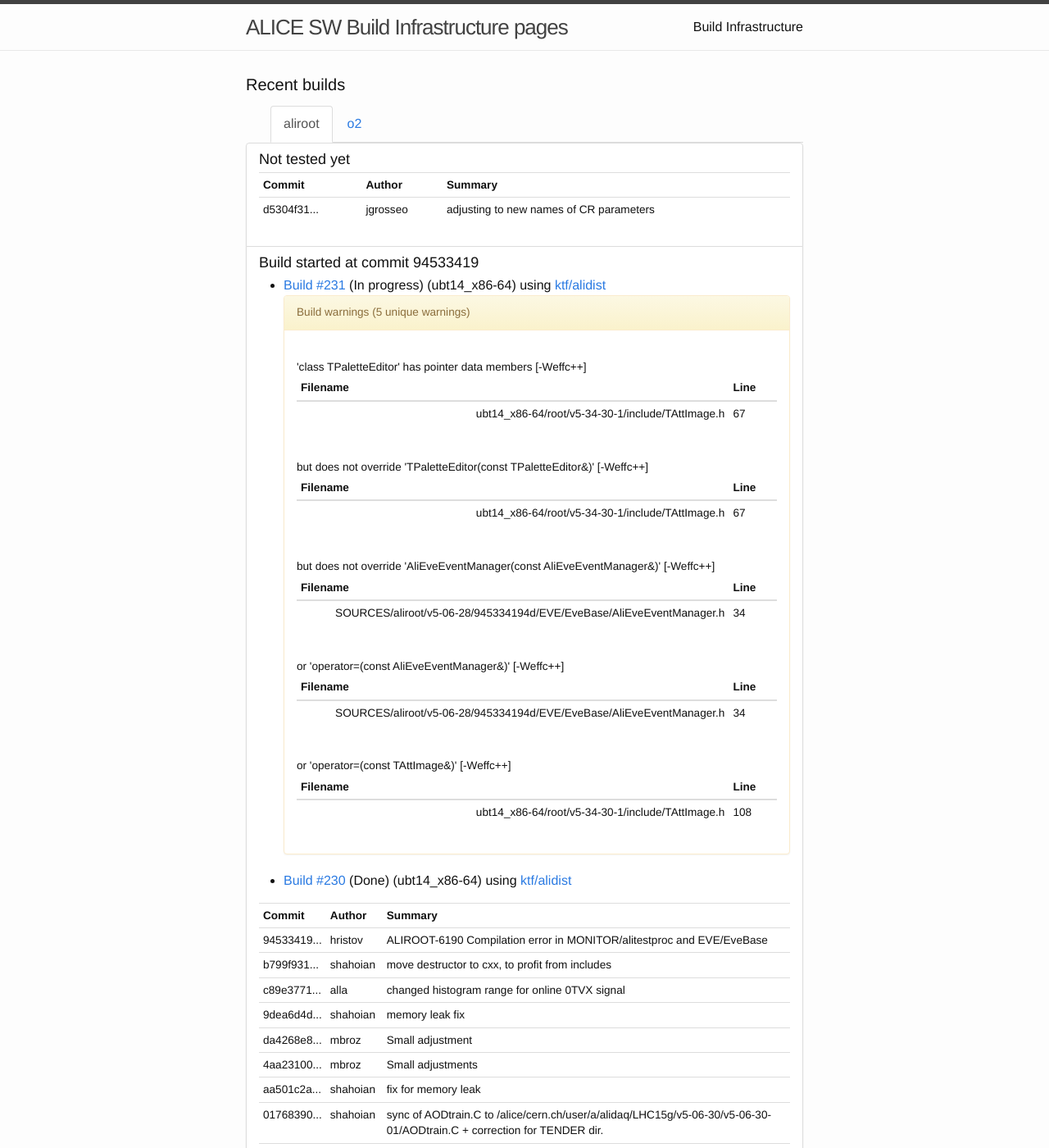
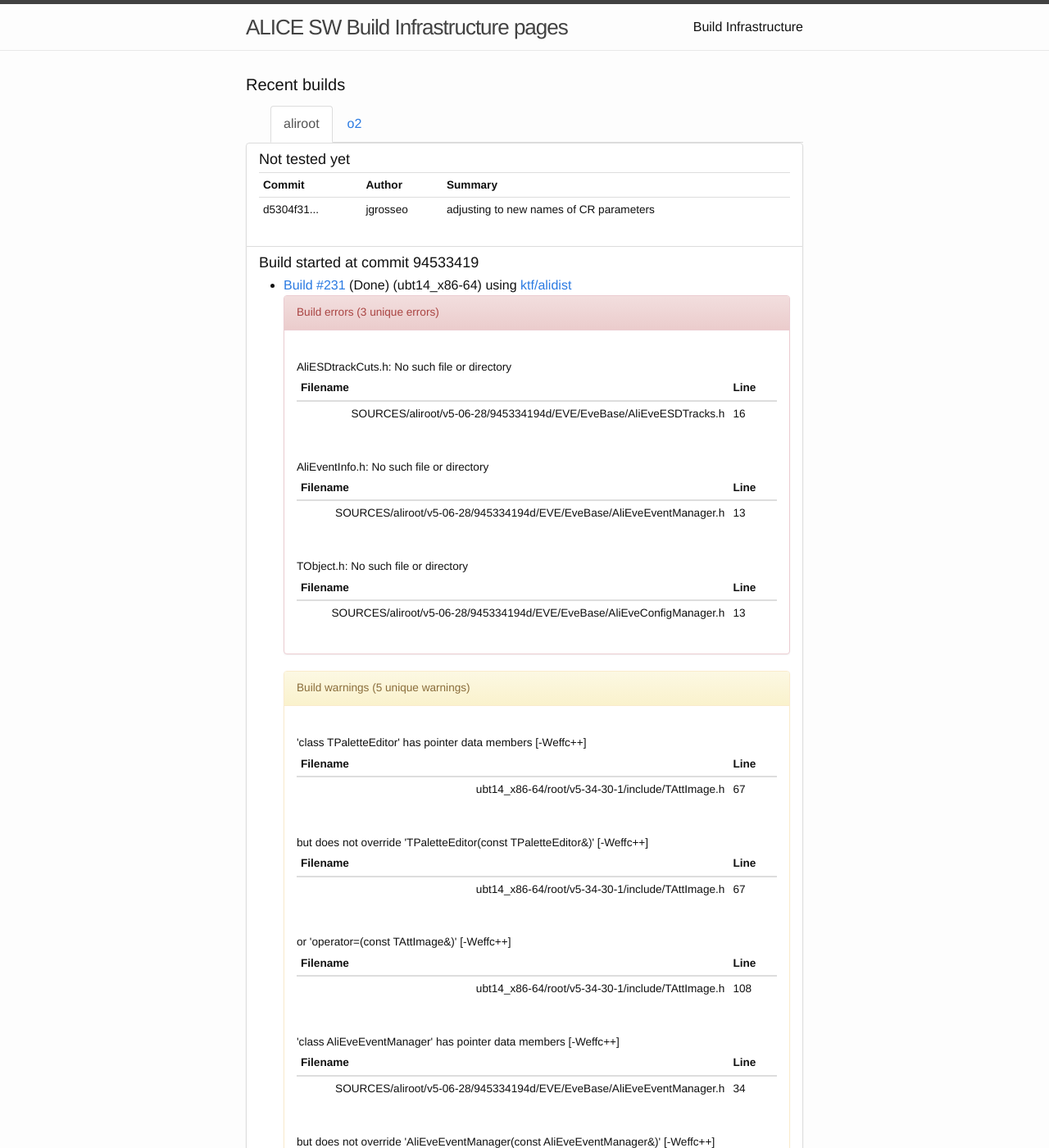
Before and after one commit to alisw/alisw.github.io, a Jekyll site: the page built from index.html, in a window 1280 px wide and 1400 px high. Shown: the whole window at 82% size. Built offline with Jekyll 4.4.1, drawn with Linux system fonts in a browser that asks for light colours; nearby versions of some CDN libraries; some of the changed text lies outside the part shown.

Commit message:
Updated results.

```diff
--- a/_data/build.json
+++ b/_data/build.json
@@ -18,6 +18,8 @@
                         "9" : {
                           "buckets" : [ {
                             "key" : "compilation_warning"
+                          }, {
+                            "key" : "compilation_error"
                           }, {
                             "key" : "sources",
                             "6" : {
--- a/_data/commits-aliroot-master.yaml
+++ b/_data/commits-aliroot-master.yaml
@@ -118,8 +118,3 @@
  message: >-
     Solving a problem in ZDC pedestal object settings for the OCDB
  author: !!str coppedis
--
- commit: "a7b50bfd4939514acd67139c9ca0401f74315045"
- message: >-
-    Merge branch 'master' of https://git.cern.ch/reps/AliRoot
- author: !!str coppedis
--- a/_data/errors.json
+++ b/_data/errors.json
@@ -1 +1,48 @@
-{ }
+{
+  "aggregations" : {
+    "by_build" : {
+      "buckets" : [ {
+        "key" : "231",
+        "by_message" : {
+          "buckets" : [ {
+            "key" : "AliESDtrackCuts.h: No such file or directory",
+            "filename" : {
+              "buckets" : [ {
+                "key" : "SOURCES/aliroot/v5-06-28/945334194d/EVE/EveBase/AliEveESDTracks.h",
+                "line" : {
+                  "buckets" : [ {
+                    "key" : "16"
+                  } ]
+                }
+              } ]
+            }
+          }, {
+            "key" : "AliEventInfo.h: No such file or directory",
+            "filename" : {
+              "buckets" : [ {
+                "key" : "SOURCES/aliroot/v5-06-28/945334194d/EVE/EveBase/AliEveEventManager.h",
+                "line" : {
+                  "buckets" : [ {
+                    "key" : "13"
+                  } ]
+                }
+              } ]
+            }
+          }, {
+            "key" : "TObject.h: No such file or directory",
+            "filename" : {
+              "buckets" : [ {
+                "key" : "SOURCES/aliroot/v5-06-28/945334194d/EVE/EveBase/AliEveConfigManager.h",
+                "line" : {
+                  "buckets" : [ {
+                    "key" : "13"
+                  } ]
+                }
+              } ]
+            }
+          } ]
+        }
+      } ]
+    }
+  }
+}
--- a/_data/status.json
+++ b/_data/status.json
@@ -32,6 +32,8 @@
         "key" : "231",
         "status" : {
           "buckets" : [ {
+            "key" : "failure"
+          }, {
             "key" : "started"
           } ]
         }
--- a/_data/warnings.json
+++ b/_data/warnings.json
@@ -29,7 +29,19 @@
               } ]
             }
           }, {
-            "key" : "but does not override 'AliEveEventManager(const AliEveEventManager&)' [-Weffc++]",
+            "key" : "or 'operator=(const TAttImage&)' [-Weffc++]",
+            "filename" : {
+              "buckets" : [ {
+                "key" : "ubt14_x86-64/root/v5-34-30-1/include/TAttImage.h",
+                "line" : {
+                  "buckets" : [ {
+                    "key" : "108"
+                  } ]
+                }
+              } ]
+            }
+          }, {
+            "key" : "'class AliEveEventManager' has pointer data members [-Weffc++]",
             "filename" : {
               "buckets" : [ {
                 "key" : "SOURCES/aliroot/v5-06-28/945334194d/EVE/EveBase/AliEveEventManager.h",
@@ -41,25 +53,13 @@
               } ]
             }
           }, {
-            "key" : "or 'operator=(const AliEveEventManager&)' [-Weffc++]",
+            "key" : "but does not override 'AliEveEventManager(const AliEveEventManager&)' [-Weffc++]",
             "filename" : {
               "buckets" : [ {
                 "key" : "SOURCES/aliroot/v5-06-28/945334194d/EVE/EveBase/AliEveEventManager.h",
                 "line" : {
                   "buckets" : [ {
                     "key" : "34"
-                  } ]
-                }
-              } ]
-            }
-          }, {
-            "key" : "or 'operator=(const TAttImage&)' [-Weffc++]",
-            "filename" : {
-              "buckets" : [ {
-                "key" : "ubt14_x86-64/root/v5-34-30-1/include/TAttImage.h",
-                "line" : {
-                  "buckets" : [ {
-                    "key" : "108"
                   } ]
                 }
               } ]
```
